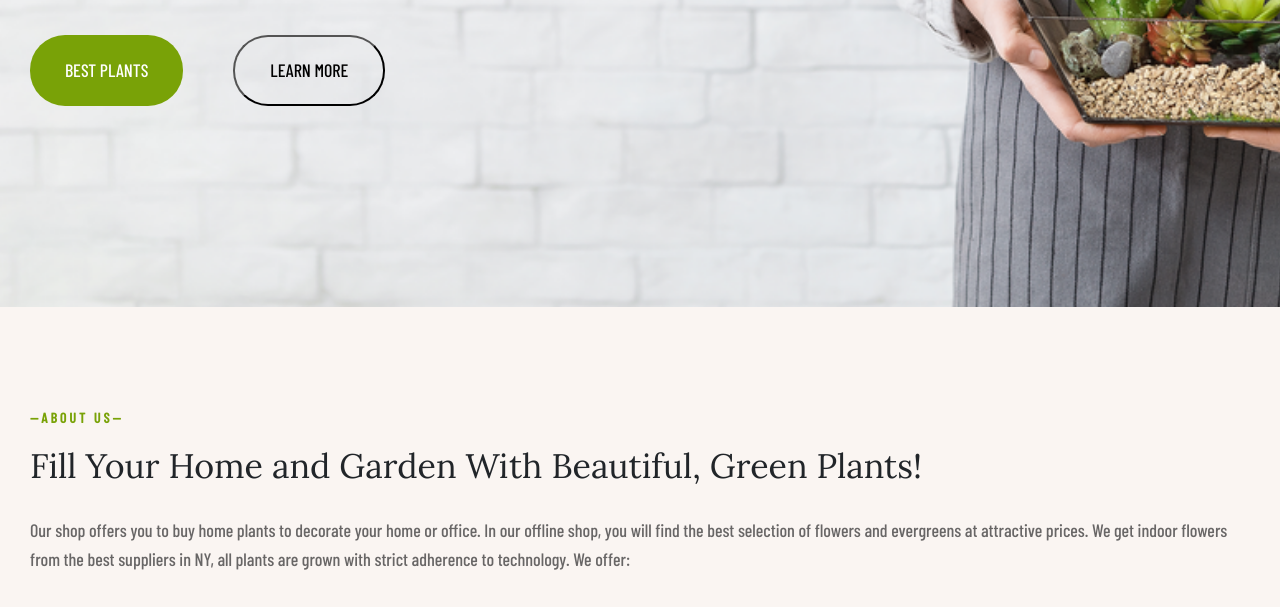
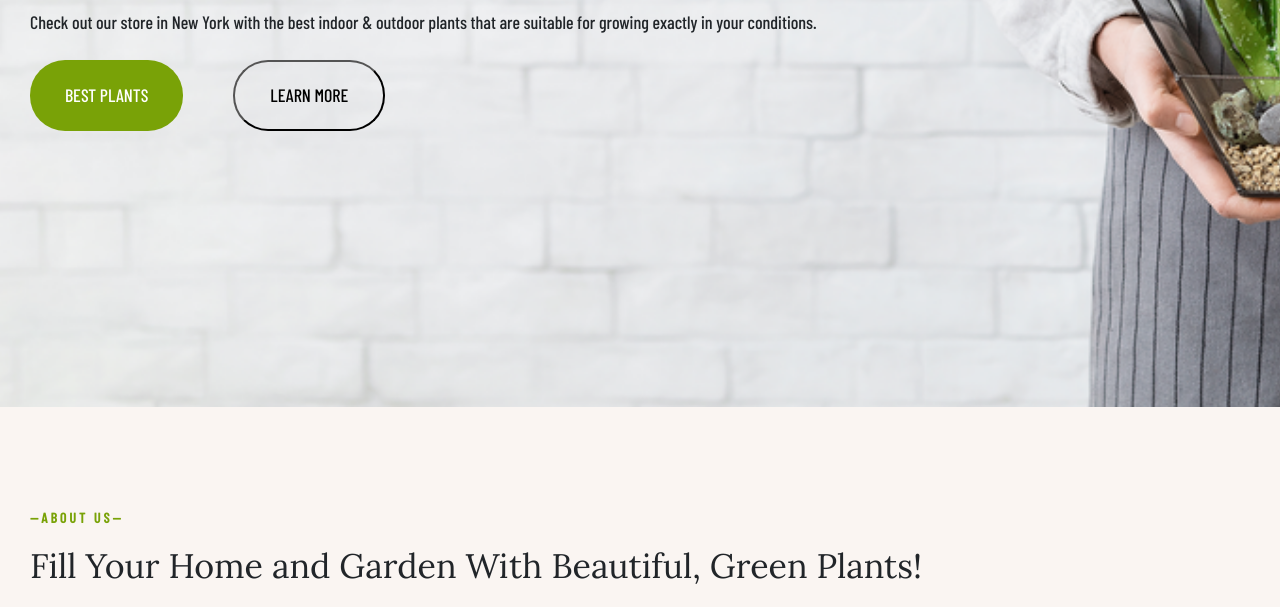
Before and after one commit to ztkilla4308/plantland, a plain HTML site: page index.html in a window 1280 px wide. Shown: the part 493-1100 px from the top of the page. Drawn offline with nearby package versions, Linux system fonts and the light colour scheme.

Commit message:
Fixed fix

```diff
--- a/styles/style.css
+++ b/styles/style.css
@@ -64,7 +64,7 @@ body{
 }
 #main-container{
   background-image: url(../media/main.png);
-  height: calc(100vh - 100px);
+  height: calc(100vh);
   background-size: cover;
   display: flex;
   flex-direction: column;
@@ -91,7 +91,6 @@ body{
 }
 #main-container p{
   font-size: 18px;
-  padding-bottom: 50px;
 }
 #main-btn-container{
   display: flex;
```
